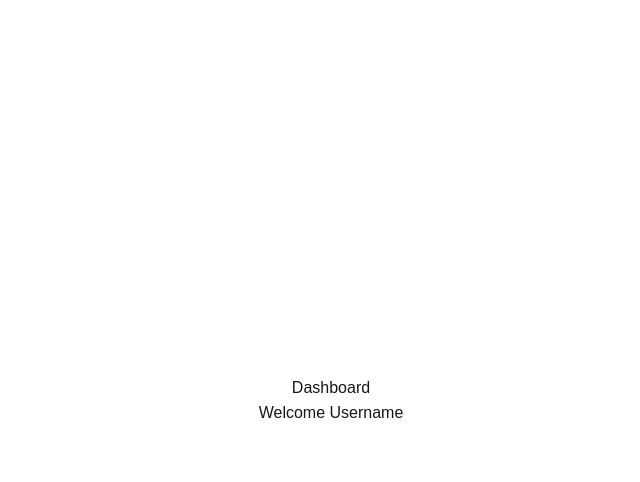
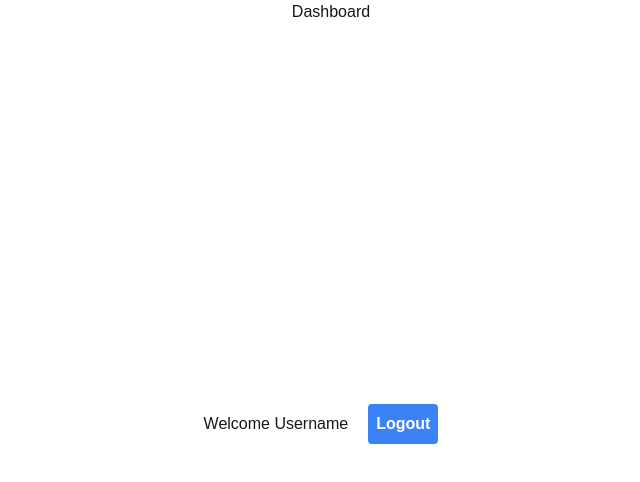
Before and after one commit to SatyakiB7076/next-auth, a Next.js app: page /profile in a window 1280 px wide. Shown: the top 482 px of the page, without its empty margins (309-949 px from the left). Built offline with nearby package versions, Linux system fonts and the light colour scheme.

Commit message:
add logout feature

```diff
--- /dev/null
+++ b/src/app/api/users/logout/route.ts
@@ -0,0 +1,20 @@
+//login works by clearing the token
+//and then redirecting to the login page
+
+import {NextResponse} from 'next/server';
+// import toast from 'react-hot-toast';
+
+export async function GET() {
+    try {
+        const response =await NextResponse.json({
+            message: "Logged out successfully",
+            success:true,
+        })
+        response.cookies.set("token","",{httpOnly:true});
+        return response;
+
+    } catch (error: any) {
+        return  NextResponse.json({error: error.message}, {status: 500});
+
+    }
+}
--- a/src/app/profile/page.tsx
+++ b/src/app/profile/page.tsx
@@ -1,14 +1,37 @@
-
+"use client";
+import axios from "axios";
+//this useRouter is from navigation not router
+import { useRouter } from "next/navigation";
+import toast from "react-hot-toast";
 
 function ProfilePage() {
-
+  const router = useRouter();
+  const logout = async () => {
+    try {
+      await axios.get("/api/users/logout");
+      toast.success("Logged out successfully");
+      router.push("/login");
+    } catch (error: any) {
+      console.log(error.message);
+      toast.error(error.message);
+    }
+  };
 
   return (
-    <div className="flex flex-col text-center justify-center items-center py-2 min-h-screen">
-      <h1>Dashboard</h1>
-      <hr />
-      <p>Welcome Username</p>
-    </div>
+    <>
+      <h1 className="text-center">Dashboard</h1>
+      <div className="flex flex-row text-center justify-center items-center py-2 min-h-screen">
+        <hr />
+        <p>Welcome Username</p>
+        <hr />
+        <button
+          className="bg-blue-500 hover:bg-blue-700 text-white font-bold m-5 p-2 rounded"
+          onClick={logout}
+        >
+          Logout
+        </button>
+      </div>
+    </>
   );
 }
 
```
